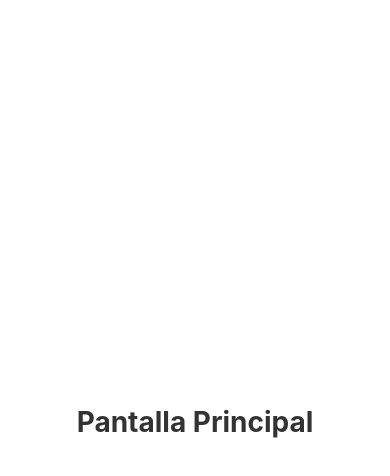
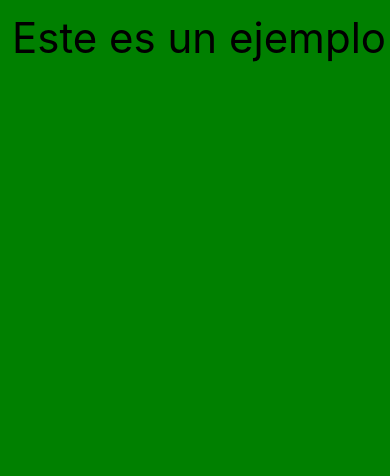
Before and after one commit to Gadyll/PM193, a React Native app in the folder myblank/: screen / in a window 390 px wide. Shown: the top 476 px of the page. Built offline with nearby package versions, Linux system fonts and the light colour scheme.

Commit message:
Scrollview

```diff
--- a/myblank/App.js
+++ b/myblank/App.js
@@ -1,23 +1,83 @@
-import React, { useEffect, useState } from "react";
-import { View, StatusBar } from "react-native";
-import SplashScreen from "./src/aseets/screens/SplashScreen";
-import HomeScreen from "./src/aseets/screens/HomeScreen";
+import{
+  ScrollView, //hacer el deslizable
+  StatusBar, //barra de estado
+  StyleSheet, //estilos
+  Text, //texto
+} from 'react-native';
+import { SafeAreaProvider, SafeAreaView } from 'react-native-safe-area-context';
 
-export default function App() {
-  const [isloading, setIsLoading] = useState(true);
+const App = () => {
+ return (
+  <SafeAreaProvider>
+    <SafeAreaView style={styles.container} edges={['top']}>
+      <ScrollView style={styles.scrollView} horizontal={true}>
+        <ScrollView>
+          <Text style={styles.text}>
+            Este es un ejemplo de una aplicación React Native con SafeAreaView y ScrollView.
+            Puedes agregar más contenido aquí para ver cómo funciona el desplazamiento.
+            Asegúrate de que el contenido sea lo suficientemente largo para activar el desplazamiento.
+            Puedes personalizar los estilos según tus necesidades.
+            ste es un ejemplo de una aplicación React Native con SafeAreaView y ScrollView.
+            Puedes agregar más contenido aquí para ver cómo funciona el desplazamiento.
+            Asegúrate de que el contenido sea lo suficientemente largo para activar el desplazamiento.
+            Puedes personalizar los estilos según tus necesidades.
+            ste es un ejemplo de una aplicación React Native con SafeAreaView y ScrollView.
+            Puedes agregar más contenido aquí para ver cómo funciona el desplazamiento.
+            Asegúrate de que el contenido sea lo suficientemente largo para activar el desplazamiento.
+            Puedes personalizar los estilos según tus necesidades.
+            ste es un ejemplo de una aplicación React Native con SafeAreaView y ScrollView.
+            Puedes agregar más contenido aquí para ver cómo funciona el desplazamiento.
+            Asegúrate de que el contenido sea lo suficientemente largo para activar el desplazamiento.
+            Puedes personalizar los estilos según tus necesidades.
+            ste es un ejemplo de una aplicación React Native con SafeAreaView y ScrollView.
+            Puedes agregar más contenido aquí para ver cómo funciona el desplazamiento.
+            Asegúrate de que el contenido sea lo suficientemente largo para activar el desplazamiento.
+            Puedes personalizar los estilos según tus necesidades.
+            ste es un ejemplo de una aplicación React Native con SafeAreaView y ScrollView.
+            Puedes agregar más contenido aquí para ver cómo funciona el desplazamiento.
+            Asegúrate de que el contenido sea lo suficientemente largo para activar el desplazamiento.
+            Puedes personalizar los estilos según tus necesidades.
+            ste es un ejemplo de una aplicación React Native con SafeAreaView y ScrollView.
+            Puedes agregar más contenido aquí para ver cómo funciona el desplazamiento.
+            Asegúrate de que el contenido sea lo suficientemente largo para activar el desplazamiento.
+            Puedes personalizar los estilos según tus necesidades.
+            ste es un ejemplo de una aplicación React Native con SafeAreaView y ScrollView.
+            Puedes agregar más contenido aquí para ver cómo funciona el desplazamiento.
+            Asegúrate de que el contenido sea lo suficientemente largo para activar el desplazamiento.
+            Puedes personalizar los estilos según tus necesidades.
+            ste es un ejemplo de una aplicación React Native con SafeAreaView y ScrollView.
+            Puedes agregar más contenido aquí para ver cómo funciona el desplazamiento.
+            Asegúrate de que el contenido sea lo suficientemente largo para activar el desplazamiento.
+            Puedes personalizar los estilos según tus necesidades.
+            ste es un ejemplo de una aplicación React Native con SafeAreaView y ScrollView.
+            Puedes agregar más contenido aquí para ver cómo funciona el desplazamiento.
+            Asegúrate de que el contenido sea lo suficientemente largo para activar el desplazamiento.
+            Puedes personalizar los estilos según tus necesidades.
+          </Text>
+        </ScrollView>
+      </ScrollView>
+      </SafeAreaView>
 
-  useEffect(() => {
-    const timer = setTimeout(() => {
-      setIsLoading(false);
-    }, 2000);
-
-    return () => clearTimeout(timer);
-  }, []);
-
-  return (
-    <View style={{ flex: 1 }}>
-      <StatusBar hidden />
-      {isloading ? <SplashScreen /> : <HomeScreen />}
-    </View>
+  </SafeAreaProvider>
   );
 }
+
+
+
+ //Definimos los estilos con StyleSheet
+const styles = StyleSheet.create({
+  container: {
+    flex: 1,                             // Ocupa todo el alto disponible de la pantalla
+    paddingTop: StatusBar.currentHeight // Evita que el contenido se solape con la barra de estado
+  },
+  scrollView: {
+    backgroundColor: 'green',            // Fondo rosa para visualizar el área del ScrollView
+  },
+  text: {
+    fontSize: 42,                        // Texto grande
+    padding: 12,                         // Espaciado interno
+  },
+});
+
+// Exportamos el componente para que pueda ser usado por la app
+export default App;
--- a/myblank/package.json
+++ b/myblank/package.json
@@ -17,7 +17,8 @@
     "react-native": "0.79.2",
     "react-native-elements": "^3.4.3",
     "react-native-paper": "^5.14.5",
-    "react-native-web": "^0.20.0"
+    "react-native-web": "^0.20.0",
+    "react-native-safe-area-context": "5.4.0"
   },
   "devDependencies": {
     "@babel/core": "^7.20.0"
```
Also changed, not shown: 1 other file (tests, documents, lock files or other folders).
